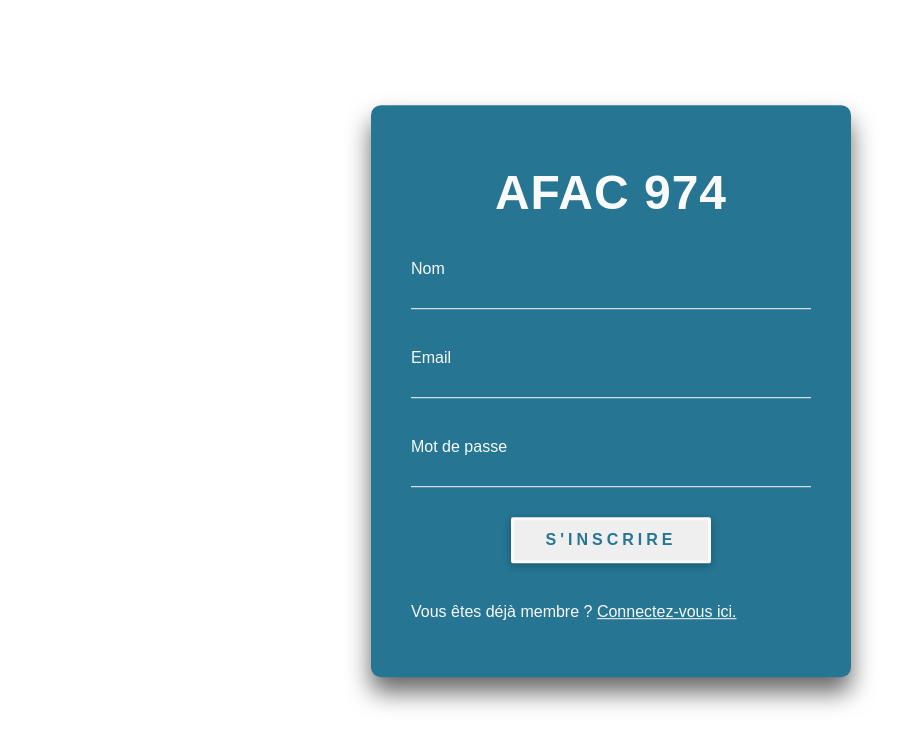
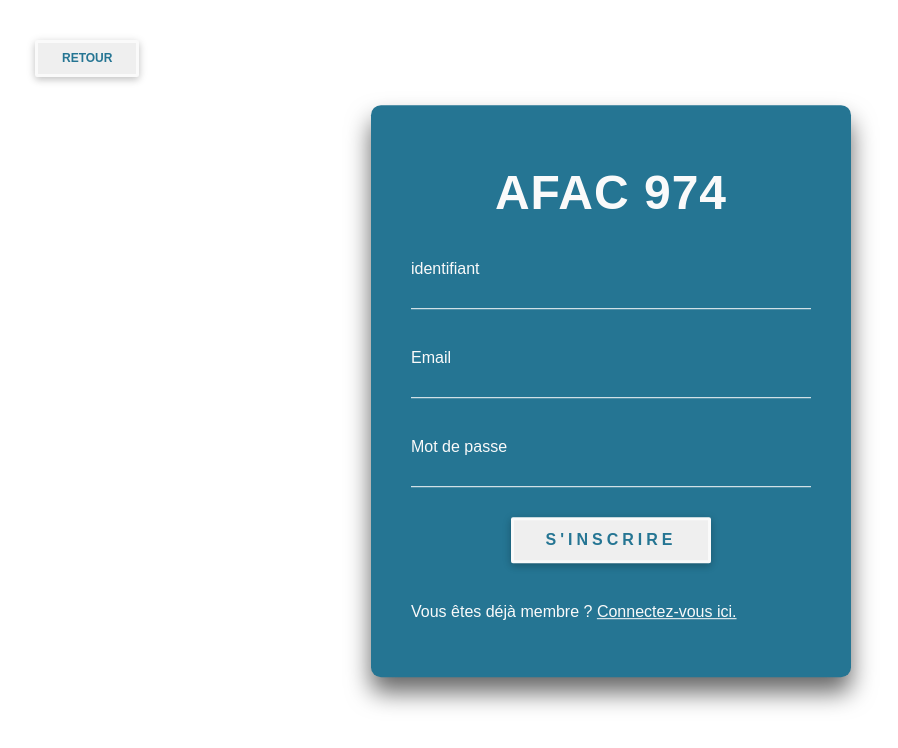
Before and after one commit to WildCodeSchool/2023-02-JS-Lille-project-3-groupe1, a React (Vite) app in the folder frontend/: page /register in a window 1280 px wide. Shown: the top 748 px of the page, without its empty margins (29-927 px from the left). Built offline with nearby package versions, Linux system fonts and the light colour scheme.

Commit message:
last-commit

```diff
--- a/frontend/src/page/Account/Account.jsx
+++ b/frontend/src/page/Account/Account.jsx
@@ -44,7 +44,7 @@ function Account({ activeTab, onTabChange }) {
             }`}
             onClick={() => handleTabClick("Programme")}
           >
-            Programme
+            Capeline 974
           </NavLink>
         </div>
         {activeTab === "favoris" && <Favoris user={user} />}
@@ -55,7 +55,7 @@ function Account({ activeTab, onTabChange }) {
 }
 
 Account.propTypes = {
-  activeTab: PropTypes.oneOf(["favoris", "Programme"]).isRequired,
+  activeTab: PropTypes.oneOf(["favoris", "Capeline 974"]).isRequired,
   onTabChange: PropTypes.func.isRequired,
 };
 
--- a/frontend/src/page/FormLogin/FormLogin.jsx
+++ b/frontend/src/page/FormLogin/FormLogin.jsx
@@ -57,7 +57,7 @@ function FormLogin({ onFormOpen, onFormClose }) {
   }, [onFormOpen, onFormClose]);
 
   const handleGoBack = () => {
-    navigate(-1);
+    navigate("/");
   };
 
   return (
--- a/frontend/src/page/FormRegister/FormRegister.jsx
+++ b/frontend/src/page/FormRegister/FormRegister.jsx
@@ -3,9 +3,11 @@ import axios from "axios";
 import "../FormLogin/FormLoginStyle.scss";
 import PropTypes from "prop-types";
 import { ToastContainer, toast } from "react-toastify";
+import { useNavigate } from "react-router-dom";
 
 function FormRegister({ onFormOpen, onFormClose }) {
   const notify = () => toast.success("Créé");
+  const navigate = useNavigate();
 
   const [formData, setFormData] = useState({
     name: "", // Champ pour le nom
@@ -29,6 +31,7 @@ function FormRegister({ onFormOpen, onFormClose }) {
           password: "",
         });
         notify();
+        navigate("/login");
       })
       .catch((error) => {
         console.error("Erreur lors de la requête :", error);
@@ -46,8 +49,14 @@ function FormRegister({ onFormOpen, onFormClose }) {
     };
   }, [onFormOpen, onFormClose]);
 
+  const handleGoBack = () => {
+    navigate("/");
+  };
   return (
     <div className="loginpage">
+      <button id="go-back" type="submit" onClick={handleGoBack}>
+        Retour
+      </button>
       <ToastContainer />
       <div className="login-box">
         {/* En-tête du formulaire */}
@@ -60,7 +69,7 @@ function FormRegister({ onFormOpen, onFormClose }) {
         <form onSubmit={handleSubmit}>
           {/* Champ de saisie du nom */}
           <div className="user-box">
-            <label htmlFor="name">Nom</label>
+            <label htmlFor="name">identifiant</label>
             <input
               type="text"
               name="name"
```
